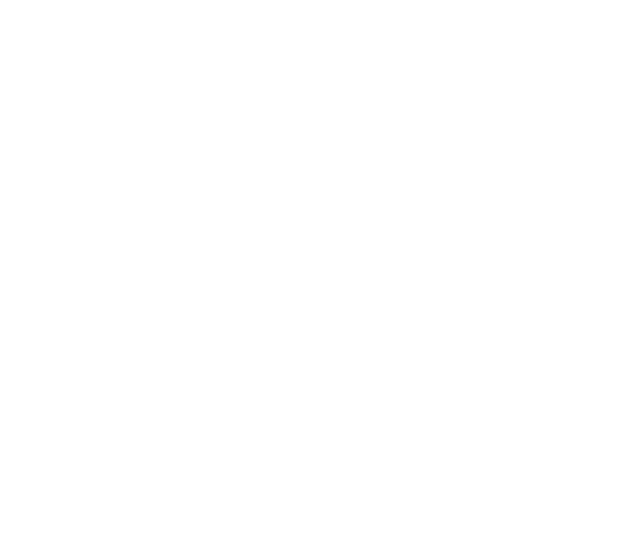
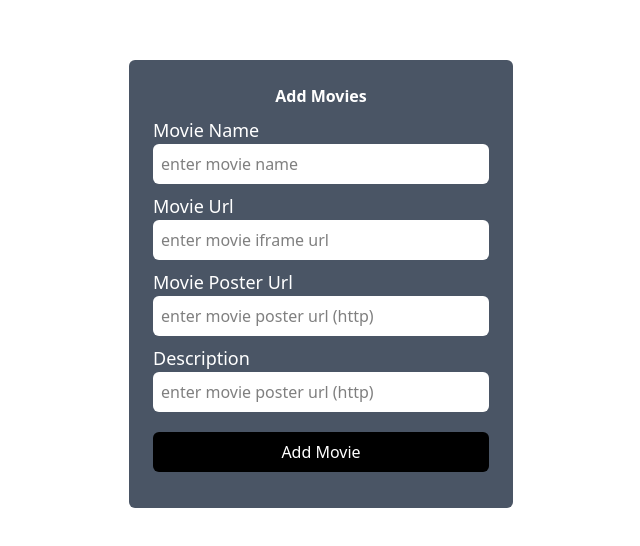
Before and after one commit to ThenamXe0n/react-js-7-pm-mern, a React (Vite) app: page /add-movies in a window 1280 px wide. Before the commit this address had no page. Shown: the part 116-662 px from the top of the page, without its empty margins (319-959 px from the left). Built offline with nearby package versions, Linux system fonts and the light colour scheme.

Commit message:
api post and dynamic pages react-router-dom

```diff
--- /dev/null
+++ b/myDataBase.json
@@ -0,0 +1,52 @@
+{
+  "movies": [
+    {
+      "name": "inspector zende",
+      "videoUrl": "https://www.youtube.com/embed/SqIE6lj2IGo?si=inJqRlOPcPRe7zVU",
+      "casts": [
+        "aamir khan",
+        "kareena kapoor"
+      ],
+      "posterUrl": "https://m.media-amazon.com/images/M/MV5BNmM5M2IwYmYtZDNkMy00OWU0LTgyMTgtZDM4ZTcyMmE0YTk1XkEyXkFqcGc@._V1_QL75_UY281_CR18,0,500,281_.jpg",
+      "id": "444f"
+    },
+    {
+      "id": "fa9b",
+      "name": "welcome",
+      "videoUrl": "https://www.youtube.com/embed/SIKfSPbsuyw?si=_G3wS7fZVF1JL-rM",
+      "casts": [],
+      "posterUrl": "https://encrypted-tbn1.gstatic.com/images?q=tbn:ANd9GcTAuBc-VOTkWiC3UDfQy0qQquYyQ-QiVSzAUpPYX4hJaQ0tA0wz"
+    },
+    {
+      "id": "22bb",
+      "name": "The magic flute",
+      "videoUrl": "https://www.youtube.com/embed/sJh8g8t_XSU?si=3ngM42mICHOVRhLj",
+      "casts": [],
+      "posterUrl": "https://hips.hearstapps.com/hmg-prod/images/best-teen-movies-2023-magic-flute-640755619b5a5.jpg"
+    },
+    {
+      "id": "d351",
+      "name": "Badss of bollywoods",
+      "videoUrl": "https://www.youtube.com/embed/XYfWctpG6CE?si=sHNZcIaNRZvCYmIU",
+      "casts": [],
+      "posterUrl": "https://occ-0-4875-2164.1.nflxso.net/dnm/api/v6/Qs00mKCpRvrkl3HZAN5KwEL1kpE/AAAABTL7Fj7heeFoX7irwK5SlYgKq0ygZ0n1SXDq0CDSHEcCHwVlQSrEeeDl3OD65-TVMhMkkKpGMYt7iJT3fdJOswaRDAgSOzojdI_47L67N8Wj-4yeoCw6c1W0GQ4GvqtTarIte6RSEQVRvsSkS2yK92nBIn2Ps8glTJsbDw_vygbfQUo8VnaeFccCBjzfB3box8NX91xjEvbvMPTNZ1evespGIb7bes5kqwCfndNOzVWBSUAknS8Tr8vwl_m1FAkWP5s.jpg?r=b01"
+    }
+  ],
+  "user": [
+    {
+      "name": "mansi",
+      "isActive": true,
+      "emai": "mansi@gmail.com",
+      "password": "mansi123",
+      "id": "d577"
+    },
+    {
+      "name": "tohid",
+      "isActive": true,
+      "emai": "tohid@gmail.com",
+      "password": "tohid123",
+      "id": "3e5e"
+    }
+  ],
+  "admin": []
+}
--- a/package.json
+++ b/package.json
@@ -14,6 +14,7 @@
     "@tailwindcss/vite": "^4.1.12",
     "aos": "^2.3.4",
     "axios": "^1.12.2",
+    "json-server": "^1.0.0-beta.3",
     "react": "^19.1.1",
     "react-dom": "^19.1.1",
     "react-icons": "^5.5.0",
--- a/src/App.jsx
+++ b/src/App.jsx
@@ -12,6 +12,9 @@
 import UseRefHook from "./components/hooks/UseRefHook";
 import ConditionStyling from "./components/conditionalRendering/ConditionalStyling";
 import ShopSection from "./components/apiHandeling/ShopSection";
+import MoviesPage from "./page/MoviesPage";
+import AddMovieForm from "./components/forms/AddMovieForm";
+import MovieDisplayPage from "./page/MovieDisplayPage";
 
 function App() {
   return (
@@ -49,6 +52,9 @@
         <Route path="/useRef-practice" element={<UseRefHook/>} />
         <Route path="/conditional-styling" element={<ConditionStyling/>}/>
         <Route path="/shop" element={<ShopSection/>} />
+        <Route path="/movies" element={<MoviesPage/>} />
+        <Route path="/add-movies" element={<AddMovieForm/>} />
+        <Route path="/movie-display/:id" element={<MovieDisplayPage/>} />
       </Routes>
     </>
   );
--- /dev/null
+++ b/src/components/TrendingCard.jsx
@@ -0,0 +1,20 @@
+
+
+const TrendingCard = ({imgUrl="./assets/images/7.webp",srNo=1}) => {
+  return (
+
+      <div className=" relative m-6 rounded-md h-[196px] min-h-[196px] w-[140px] min-w-[140px] bg-gray-500">
+        <img
+          className="h-full w-full rounded-md object-cover object-top"
+          src={imgUrl}
+          alt="inpector zende"
+        />
+        <p className="text-8xl font-bold absolute bottom-8 -left-6 numberStroke">
+          {srNo}
+        </p>
+      </div>
+
+  );
+};
+
+export default TrendingCard;
--- /dev/null
+++ b/src/components/forms/AddMovieForm.jsx
@@ -0,0 +1,95 @@
+import axios from "axios";
+import React, { useState } from "react";
+
+const AddMovieForm = () => {
+  const [movieDetails, setMovieDetails] = useState({
+    name: "",
+    videoUrl: "",
+    casts: [],
+    posterUrl: "",
+  });
+
+  function handleChangeValues(e) {
+    console.log(e.target.id);
+    setMovieDetails((prev) => {
+      return { ...prev, [e.target.id]: e.target.value };
+    });
+    console.log(movieDetails);
+  }
+
+  async function handleAddMovie(e) {
+    e.preventDefault();
+    let movieAdded = await axios.post("http://localhost:8080/movies", movieDetails);
+    console.log("movie added : ", movieAdded.data);
+  }
+  console.log("movieDetails ", movieDetails);
+  return (
+    <section className="h-screen w-screen flex items-center justify-center">
+      <form
+        onSubmit={handleAddMovie}
+        className="bg-gray-600 p-6 rounded-md min-h-64 min-w-96"
+      >
+        <h5 className="text-center font-bold text-white">Add Movies</h5>
+
+        <div className="flex flex-col my-2">
+          <label htmlFor="name" className="text-lg capitalize text-white">
+            movie name
+          </label>
+          <input
+            onChange={handleChangeValues}
+            name="name"
+            id="name"
+            type="text"
+            placeholder="enter movie name"
+            className="bg-white p-2 rounded-md"
+          />
+        </div>
+        <div className="flex flex-col my-2">
+          <label htmlFor="videoUrl" className="text-lg capitalize text-white">
+            movie url
+          </label>
+          <input
+            onChange={handleChangeValues}
+            name="videoUrl"
+            id="videoUrl"
+            type="text"
+            placeholder="enter movie iframe url"
+            className="bg-white p-2 rounded-md"
+          />
+        </div>
+        <div className="flex flex-col my-2">
+          <label htmlFor="posterUrl" className="text-lg capitalize text-white">
+            movie poster url
+          </label>
+          <input
+            onChange={handleChangeValues}
+            name="posterUrl"
+            id="posterUrl"
+            type="text"
+            placeholder="enter movie poster url (http)"
+            className="bg-white p-2 rounded-md"
+          />
+        </div>
+        <div className="flex flex-col my-2">
+          <label htmlFor="posterUrl" className="text-lg capitalize text-white">
+            description
+          </label>
+          <input
+            onChange={handleChangeValues}
+            name="posterUrl"
+            id="posterUrl"
+            type="text"
+            placeholder="enter movie poster url (http)"
+            className="bg-white p-2 rounded-md"
+          />
+        </div>
+
+        <button className="bg-black text-white rounded-md w-full my-3 capitalize p-2">
+          Add movie
+        </button>
+      </form>
+    </section>
+  );
+};
+
+export default AddMovieForm;
--- /dev/null
+++ b/src/page/MovieDisplayPage.jsx
@@ -0,0 +1,49 @@
+import axios from "axios";
+import React, { useEffect, useState } from "react";
+import { useParams } from "react-router-dom";
+
+const MovieDisplayPage = () => {
+  const params = useParams()
+  const [selectedMovie, setSelectedMovie] = useState({});
+  let id = "22bb";
+  async function getMoviesApi() {
+    try {
+      let response = await axios.get(`http://localhost:8080/movies/${params.id}`);
+      console.log(response.data);
+      setSelectedMovie(response.data);
+    } catch (error) {
+      console.alert(error.message);
+    }
+  }
+
+  useEffect(() => {
+    getMoviesApi();
+  }, []);
+
+  console.log("use para value===>",params.id)
+
+  return (
+    <section className="h-screen w-screen ">
+      <div className="bg-black text-white p-24">
+        <iframe
+          src={selectedMovie.videoUrl}
+          className="w-full h-[80vh] mb-8 border border-white"
+        ></iframe>
+        <h1 className="text-4xl capitalize font-semibold">{selectedMovie.name}</h1>
+        <p className="my-8">
+          <strong>Casts : Manoj bajpayee,sdfds</strong> |{" "}
+          <span className="text-yellow-600">
+            <strong>Genre : </strong>Comedy,crime
+          </span>{" "}
+        </p>
+        <p>
+          An ingenious murderer, Carl Bhojraj, breaks out of prison, so
+          determined Detective Zende chases the escapee once more through
+          Mumbai.
+        </p>
+      </div>
+    </section>
+  );
+};
+
+export default MovieDisplayPage;
--- /dev/null
+++ b/src/page/MoviesPage.jsx
@@ -0,0 +1,47 @@
+import axios from "axios";
+import TrendingCard from "../components/TrendingCard";
+import { useEffect, useState } from "react";
+import { Link } from "react-router-dom";
+import { PiPlusCircle } from "react-icons/pi";
+
+const MoviesPage = () => {
+  const [movieList, setMovieList] = useState([]);
+
+  async function getMoviesApi() {
+    try {
+      let response = await axios.get("http://localhost:8080/movies");
+      console.log(response.data);
+      setMovieList(response.data);
+    } catch (error) {
+      console.alert(error.message);
+    }
+  }
+
+  useEffect(() => {
+    getMoviesApi();
+  }, []);
+
+  console.log("movie list", movieList);
+
+  return (
+    <section>
+      <h1 className="text-4xl font-bold text-center p-4 bg-black text-white">
+        Movies List
+      </h1>
+      <Link  to={"/add-movies"}>
+        <button className="bg-green-700 text-white rounded-md p-4 flex items-center justify-center"> <PiPlusCircle/> Add New Movie</button>
+      </Link>
+
+      <div className="grid grid-cols-2 sm:grid-cols-3 lg:grid-cols-6 gap-4 w-screen">
+        {Array.isArray(movieList) &&
+          movieList?.map((movie, movieIdx) => (
+            <Link to={`/movie-display/${movie.id}`} key={movieIdx}>
+              <TrendingCard srNo={movieIdx + 1} imgUrl={movie.posterUrl} />
+            </Link>
+          ))}
+      </div>
+    </section>
+  );
+};
+
+export default MoviesPage;
```
Also changed, not shown: src/components/apiHandeling/ShopSection.jsx (+12 -51 lines), 1 other file (tests, documents, lock files or other folders).
